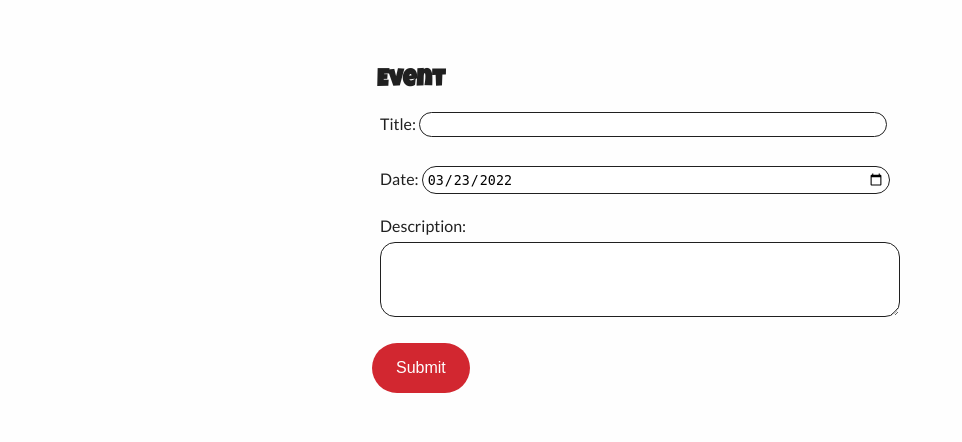
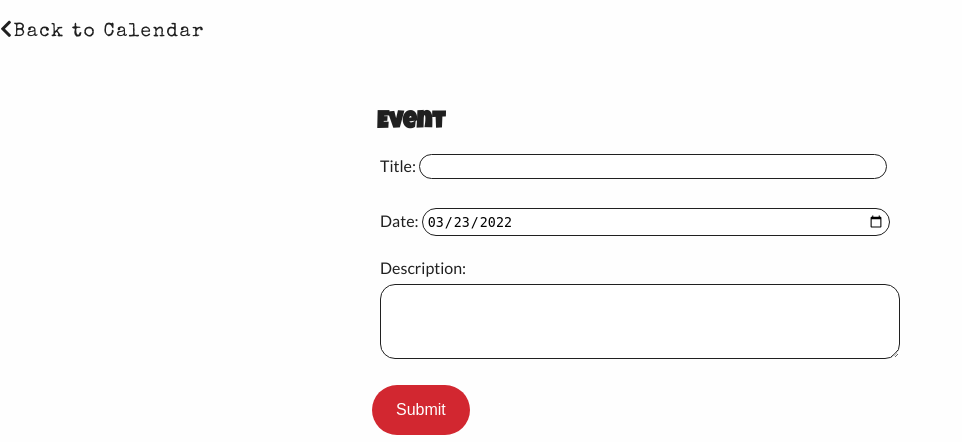
Before and after one commit to xiaoniuniu89/giglep4, a Django app: page /calendar/event/new/ in a window 1280 px wide. Shown: the part 73-515 px from the top of the page, without its empty margins (0-962 px from the left). Run offline with Django 3.2, Linux system fonts and the light colour scheme; the visitor is signed in with stand-in values (Sample User, id 1); data that the repository does not hold is empty; some libraries are stand-ins or nearby versions.

Commit message:
add back button

```diff
--- a/templates/gig_calendar/event_form.html
+++ b/templates/gig_calendar/event_form.html
@@ -3,7 +3,8 @@
     <main>
 
 
-
+        <br>
+        <p class='rb-txt txt-space'><a href="{% url 'cal:calendar' %}"><i class="fas fa-chevron-left"></i>Back to Calendar</a></p>
         <div class='form-wrapper'>
             <div class="form">
                 <form action="" method="POST">
```
